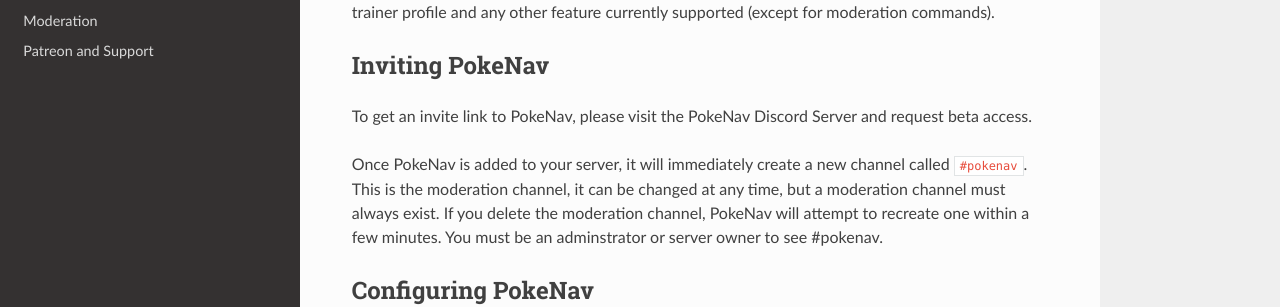
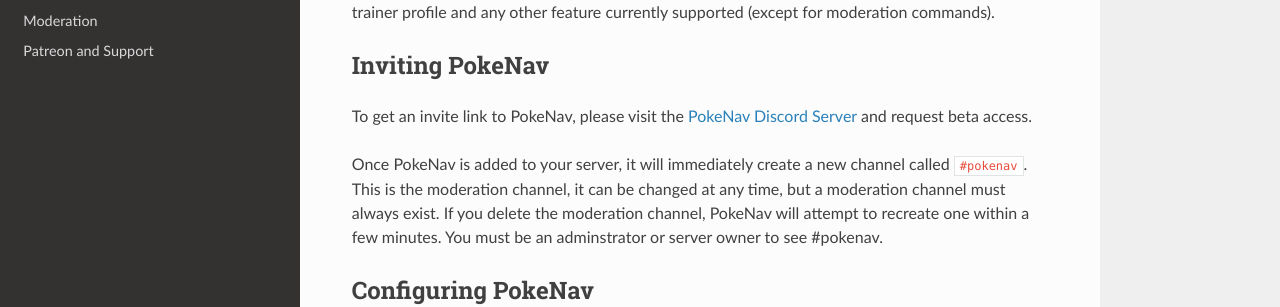
Before and after one commit to PokeNavBot/pokenav-documentation, a Sphinx documentation site: the page built from source/community_setup.md, in a window 1280 px wide and 900 px high. Shown: the part 367-674 px from the top of the window. Built offline with Sphinx 7.4.7 and the Read the Docs theme 2.0.0, drawn with Linux system fonts in a browser that asks for light colours; formulas are drawn with MathJax 3; some of the changed lines change nothing that is shown.

Commit message:
doc updates

```diff
--- a/source/community_setup.md
+++ b/source/community_setup.md
@@ -10,7 +10,7 @@
 
 ## Inviting PokeNav
 
-To get an invite link to PokeNav, please visit the PokeNav Discord Server and request beta access.
+To get an invite link to PokeNav, please visit the [PokeNav Discord Server](https://discord.gg/7M9quNd) and request beta access.
 
 Once PokeNav is added to your server, it will immediately create a new channel called `#pokenav`. This is the moderation channel, it can be changed at any time, but a moderation channel must always exist. If you delete the moderation channel, PokeNav will attempt to recreate one within a few minutes. You must be an adminstrator or server owner to see #pokenav.
 
```
